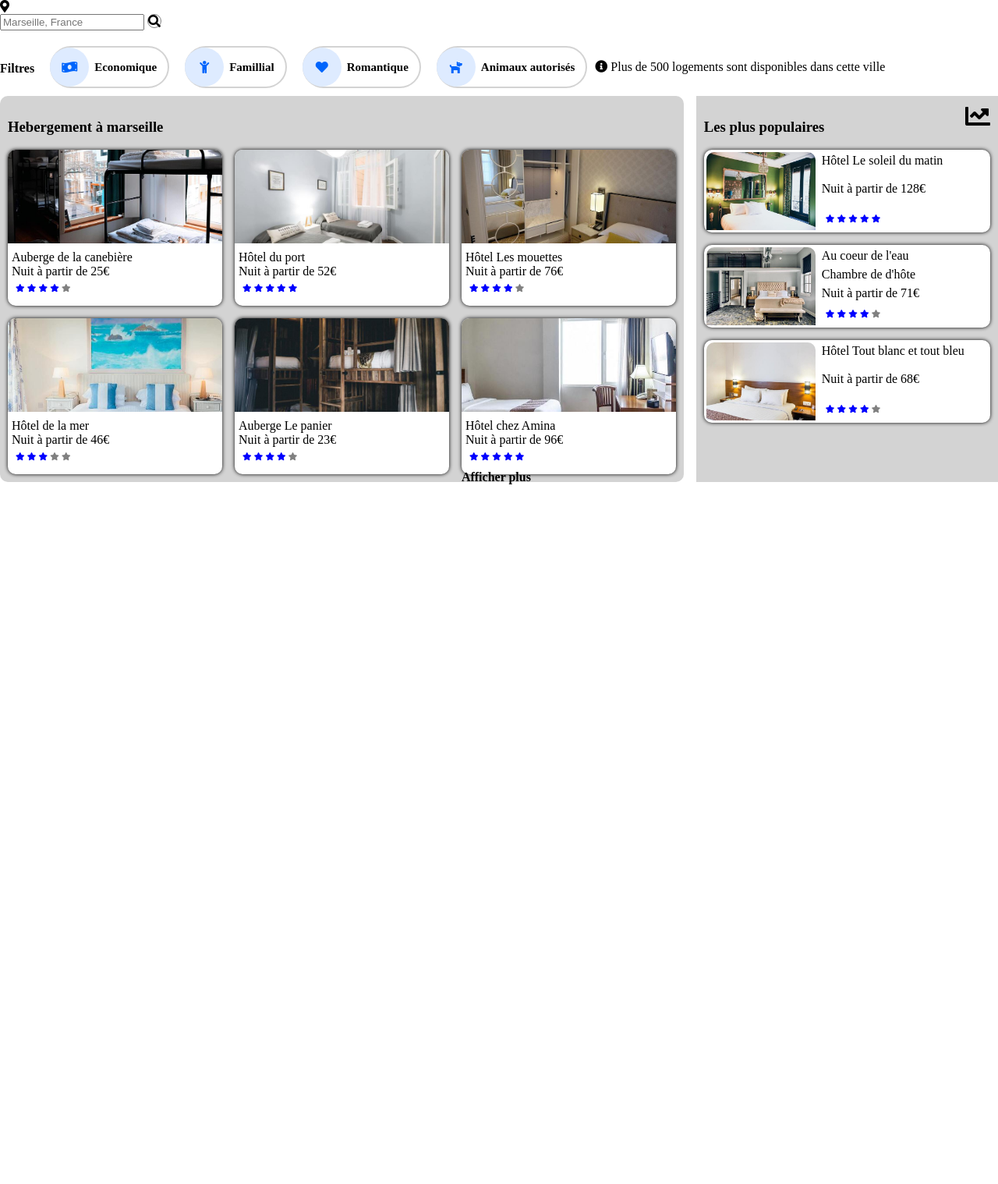
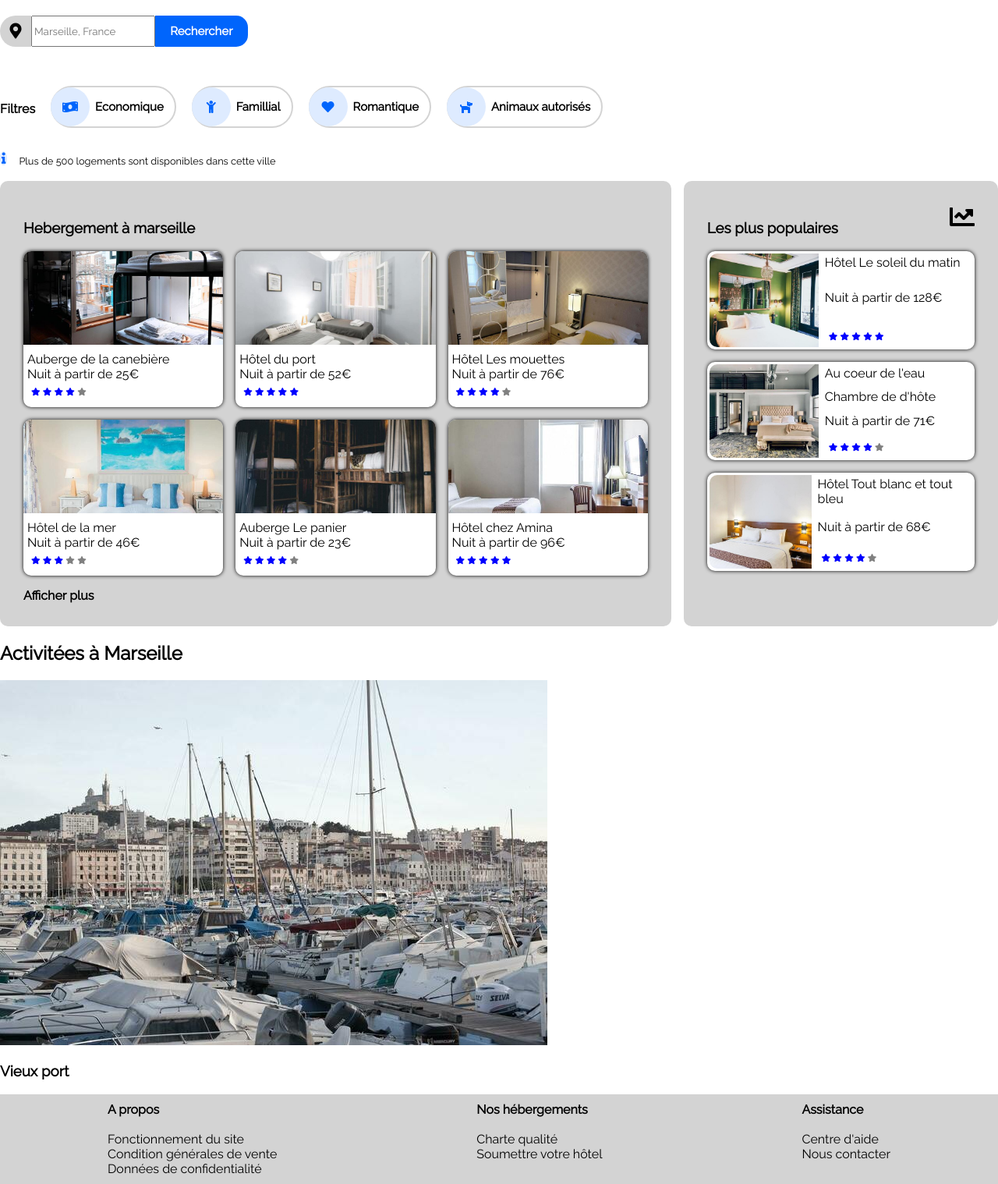
Before and after one commit to Angeles78700/AngeliqueWinter_P2_08072021, a plain HTML site: page index.html in a window 1280 px wide. Shown: the whole page at 78% size. Before the commit the page ends 800 px from the top, so only its background shows below. Drawn offline with Linux system fonts and the light colour scheme.

Commit message:
Ajout footer

```diff
--- a/index.html
+++ b/index.html
@@ -1,8 +1,7 @@
-<!Doctype html>
+<!DOCTYPE html>
 <html lang="fr">
   <head>
     <meta charset="utf-8" />
-      <meta name="viewport" content="width=device-width, initial-scale=1.0">
     <title>Titre de la page</title>
     <link
       rel="stylesheet"
@@ -10,19 +9,14 @@
       integrity="sha384-SZXxX4whJ79/gErwcOYf+zWLeJdY/qpuqC4cAa9rOGUstPomtqpuNWT9wdPEn2fk"
       crossorigin="anonymous"
     />
+    <meta name="viewport" content="width=device-width, initial-scale=1.0">
   </head>
   <body>
-      <div class="searchContainer">
-        <div class="picto"><i class="fas fa-map-marker-alt"></i></div>
-        <input
-          type="search"
-          class="type-search"
-          placeholder="Marseille, France"
-          name="location-search"
-          />
-        <div class="search">
-          <span>Rechercher</span>
-          <i class="fas fa-search"></i>
+    <div id="container-recherche">
+      <i class="fas fa-map-marker-alt search_area_icon"></i>
+      <input type="search" class="type-search" placeholder="Marseille, France" name="location-search">
+      <button class="recherche_bouton"><span>Rechercher</span></button>
+      <button class="recherche_loupe"><span><i class="fas fa-search"></i></span></button>
     </div>
       <div class="filtres">
         <b class="title">Filtres</b>
@@ -44,16 +38,11 @@
                 <p>Animaux autorisés</p>
             </div>
       </div>
-      <p class="texteGras"></p>
-      <div></div>
-      <div class="searchResult">
-        <div class="searchResult">
-          <i class="fas fas-info "></i>
     </div>
-        <i class="fas fa-info-circle">
-        </i> Plus de 500 logements sont disponibles dans cette ville
-        <p class="searchResult">
-        </p>
+    <div class="conteneur-logement">
+      <i class="fas fa-info logo-info"></i>
+      <p class="texte-info">Plus de 500 logements sont disponibles dans cette ville</p>
+    </div>
     </div>
     <div class="heb-pop-container">
       <div class="heb-container">
@@ -175,9 +164,9 @@
                   <i class="fas fa-star etoile-on"></i>
                 </p>
               </div>
-                <div class="hebergement_montrer_plus">Afficher plus</div>
             </div>
           </div>
+          <div class="hebergement_montrer_plus">Afficher plus</div>
         </div>
       </div>
       <div class="pop-container">
@@ -248,10 +237,98 @@
       </div>
     </div>
   </div>
+      </div>
+ </div>
+  <div class="Activity" id="Activity">
+  <h2 class="Activitytitle">Activitées à Marseille</h2>
+  <a href="#" class="card-activity">
+    <div class="activityCardWrapImg">
+      <img
+      class="activityCardWrapImg"
+      src="./images/activites/4_small/reno-laithienne-QUgJhdY5Fyk-unsplash.jpg"
+      alt=""
+      />
+    </div>
+    <h3 class="activityCardTitle">Vieux port</h3>
+  </a>
+  </div>
+  </section>
 </body>
+<footer>
+  <div class="">
+    <strong>A propos</strong><br>
+    <br>
+    <a href="#">Fonctionnement du site</a><br>
+    <a href="#">Condition générales de vente</a><br>
+    <a href="#">Données de confidentialité</a>
+  </div>
+  <div class="">
+    <strong>Nos hébergements</strong><br>
+    <br>
+    <a href="#">Charte qualité</a><br>
+    <a href="#">Soumettre votre hôtel</a>
+  </div>
+  <div class="">
+    <strong>Assistance</strong><br>
+    <br>
+    <a href="#">Centre d'aide</a><br>
+    <a href="#">Nous contacter</a>
+  </div>
+    </footer>
+  </footer>
+</html>
 
 <style>
+@import url('https://fonts.googleapis.com/css2?family=Raleway&display=swap');
 
+* {
+    font-family: 'Raleway', sans-serif;
+}
+#container-recherche
+{
+	display: flex;
+	padding: 20px 0px 30px 0px;
+}
+
+.recherche_bouton
+ {
+    background-color: #0065fc;
+    border-radius: 0px 15px 15px 0px;
+    border: none;
+    color: white;
+    font-size: 15px;
+    font-weight: 600;
+    padding-left: 1.5%;
+    padding-right: 1.5%;
+    cursor: pointer;
+}
+
+.recherche_loupe
+{
+    /* visibility: hidden; */
+	  display: none;
+    background-color: #0065fc;
+    border-radius: 0px 15px 15px 0px;
+    border: none;
+    width: 50px;
+    height: 50px;
+    font-size: 1em;
+    padding-left: 0;
+    color: white;
+    cursor: pointer;
+}
+
+.search_area_icon
+{
+    display: flex;
+    justify-content: center;
+    align-items: center;
+    font-size: 20px;
+    background-color: #D3D3D3;
+    width: 40px;
+    height: 40px;
+    border-radius: 20px 0px 0px 20px;
+}
 body {
   min-width: 340px;
   max-width: 1440px;
@@ -332,7 +409,23 @@ body {
 .searchContainer .search span {
     display: none;
 }
+.logo-info
+{
+    display: flex;
+    justify-content: center;
+    align-items: center;
+    color: #0065FC;
+    font-size: 0.9em;
+	margin-bottom: 20px;
+    border: 2px solid #DEEBFF;
+    border-radius: 50%;
+    margin-right: 10px;
+}
 
+.conteneur-logement
+{
+		display: flex;
+}
 p
 {
     font-size: .8em;
@@ -373,7 +466,7 @@ p
 .images-plus-populaires
 {
 	width: 140px;
-	height: 100px;
+	height: 120px;
 	margin: 3px;
   transition: transform .2s;
   cursor: pointer;
@@ -389,8 +482,9 @@ p
     border-radius: 10px;
     background-color: lightgrey;
     width: 70%;
-    padding: 10px;
+    padding: 30px;
 }
+
 
 .cards-container
 {
@@ -439,6 +533,8 @@ p
     flex-direction: column;
     width: 30%;
     padding: 10px;
+    border-radius: 10px;
+    padding: 30px;
 }
 
 .pop-title-container
@@ -453,6 +549,7 @@ p
     display: flex;
     flex-direction: column;
     gap: 1rem;
+    border-radius: 10px;
 }
 .pop-card
 {
@@ -487,9 +584,37 @@ p
     height: 100%;
     width: 100%;
     object-fit: cover;
-    border-radius: 10px 10px 0 0;
+    border-radius: 10px 0 0 10px;
 }
 
+a {
+    color: black;
+    text-decoration: none;
+  }
+
+  footer {
+    background-color: lightgrey;
+    display: flex;
+    justify-content: space-around;
+    padding: 10px;
+  }
+
+  /* Only desktop */
+  @media screen and (min-width: 1024px) {}
+
+  /* tablet */
+  @media screen and (min-width: 768px) and (max-width: 1023px) {}
+
+  /* mobile */
+  @media screen and (max-width: 767px) {
+    footer {
+      flex-direction: column;
+      gap: 2rem;
+    }
+
+    footer > div {
+
+    }
   /* Only desktop */
   /*  @media screen and (min-width: 1024px) {} */
   @media screen and (min-width: 1024px) {
@@ -498,6 +623,7 @@ p
   /* tablet */
   /*  @media screen and (min-width: 768px) and (max-width: 1023px) {} */
   @media screen and (min-width: 768px) and (max-width: 1023px) {
+
 .heb-pop-container
 {
     flex-direction: column;
@@ -559,6 +685,15 @@ p
   /* mobile */
     /*  @media screen and (max-width: 767px) {} */
     @media screen and (max-width: 767px) {
+.recherche_bouton
+	{
+	    display: none;
+	}
+
+	.recherche_loupe
+	{
+    	display: inline;
+	}
 .heb-pop-container
 {
       flex-direction: column;
```
Lines whose indentation alone changed are shown as unchanged.
